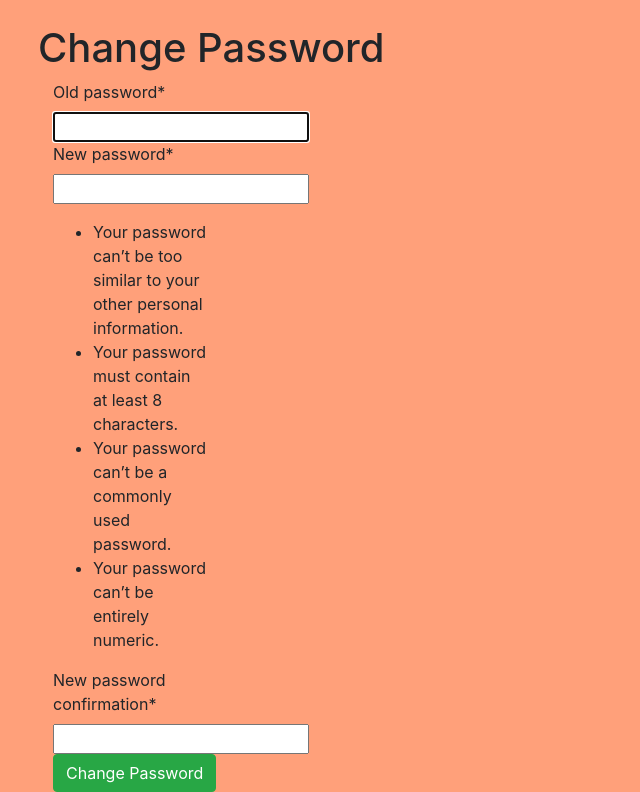
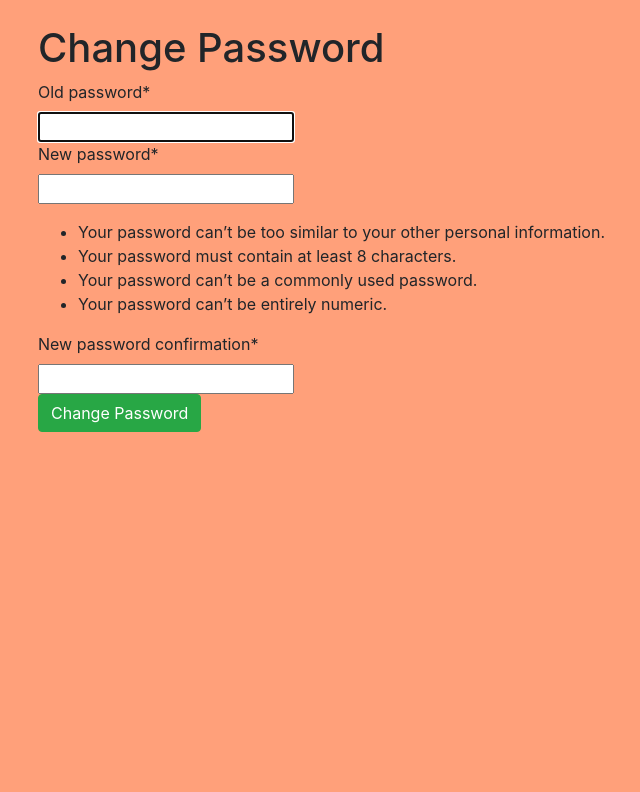
Before and after one commit to smathew18/client-management-system, a Django app: page /users/password_change/ in a window 1280 px wide. Shown: the part 82-874 px from the top of the page, without its empty margins (47-687 px from the left). After the commit the page ends 514 px from the top, so only its background shows below. Run offline with Django 3.2, Linux system fonts and the light colour scheme; the visitor is signed in with stand-in values (Sample User, id 1); some libraries are stand-ins or nearby versions.

Commit message:
Changes for Assignment1 1

```diff
--- a/templates/registration/password_change_form.html
+++ b/templates/registration/password_change_form.html
@@ -8,7 +8,7 @@
 
 <h1>Change Password</h1>
 
-<form method="post" class="col-lg-2">
+<form method="post" class="md-8">
 
   {% csrf_token %}
 
```
